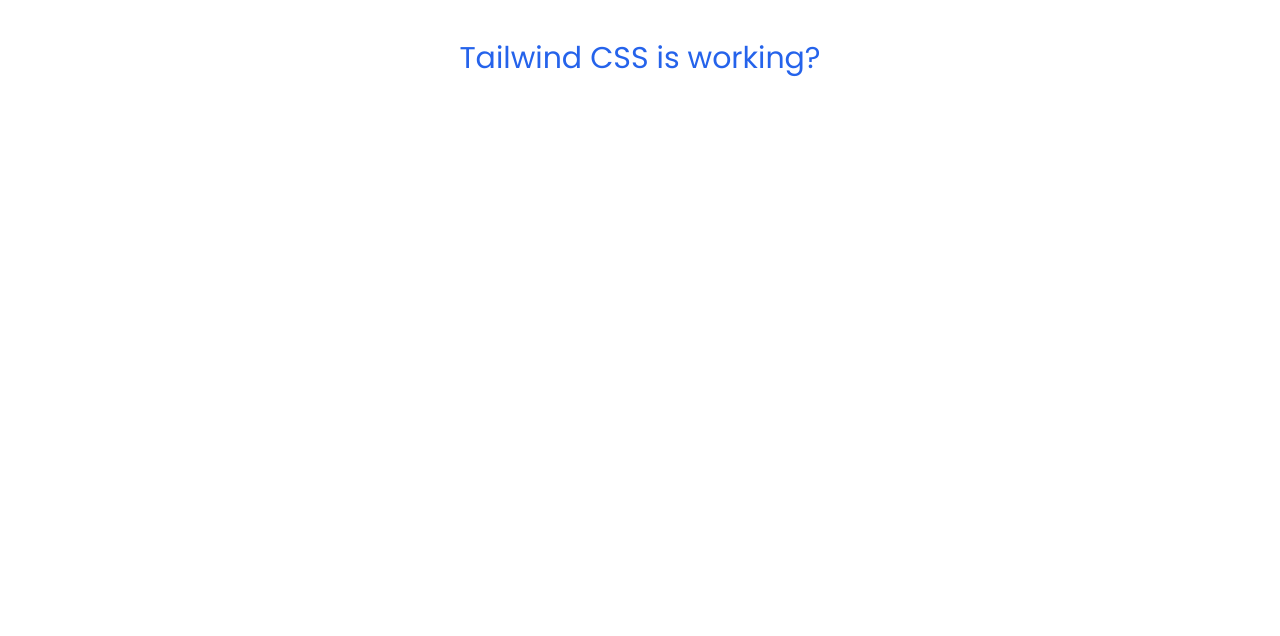
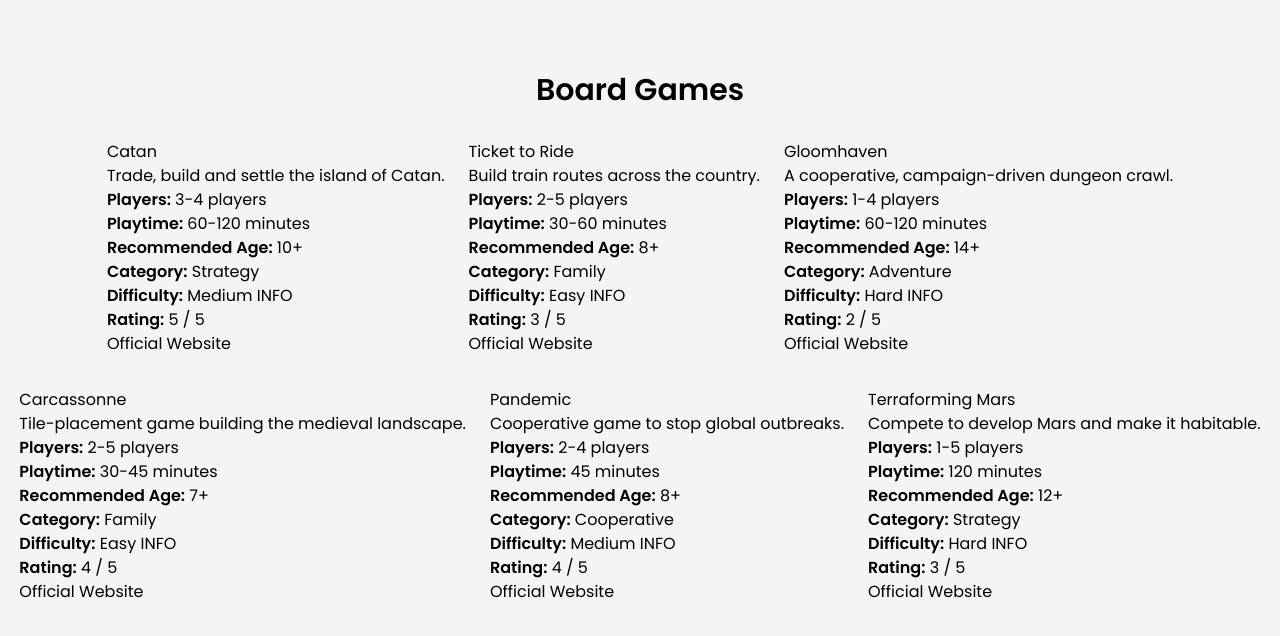
Before and after one commit to vokic/games-dashboard-pdf-export, an Angular app: page / in a window 1280 px wide. Shown: the top 636 px of the page. Built offline with nearby package versions, Linux system fonts and the light colour scheme.

Commit message:
Game card component, data display, layout

```diff
--- a/src/app/app.component.html
+++ b/src/app/app.component.html
@@ -1,3 +1,8 @@
-<div class="text-center mt-10 text-3xl text-blue-600">
-  Tailwind CSS is working?
+<div class="bg-gray-100 py-10">
+  <h1 class="text-3xl font-bold text-center my-8">Board Games</h1>
+
+
+  <div class="flex flex-wrap justify-center gap-x-6 gap-y-8">
+    <app-game-card *ngFor="let game of boardGames" [game]="game"></app-game-card>
+  </div>
 </div>
--- a/src/app/app.component.ts
+++ b/src/app/app.component.ts
@@ -1,11 +1,16 @@
 import { Component } from '@angular/core';
+import { CommonModule } from '@angular/common'; // <-- import this
+import { GameCardComponent } from './components/game-card/game-card.component';
+import { BoardGame } from './models/board-game.model';
+import { BOARD_GAMES } from './data/board-games.data';
 
 @Component({
   selector: 'app-root',
-  imports: [],
+  standalone: true,
+  imports: [CommonModule, GameCardComponent], // <-- add CommonModule here
   templateUrl: './app.component.html',
-  styleUrl: './app.component.css'
+  styleUrls: ['./app.component.css'],
 })
 export class AppComponent {
-  title = 'rbt-candidate-viktor-vokic';
+  boardGames: BoardGame[] = BOARD_GAMES;
 }
--- /dev/null
+++ b/src/app/components/game-card/game-card.component.html
@@ -0,0 +1,27 @@
+<div>
+    <h2>{{ game.name }}</h2>
+    <p>{{ game.description }}</p>
+
+    <ul>
+        <li><strong>Players:</strong> {{ game.numberOfPlayers }}</li>
+        <li><strong>Playtime:</strong> {{ game.playtime }}</li>
+        <li><strong>Recommended Age:</strong> {{ game.recommendedAge }}</li>
+        <li><strong>Category:</strong> {{ game.category }}</li>
+
+        <li>
+            <strong>Difficulty:</strong>
+            <span>
+                {{ game.difficulty }}
+                <span title="{{ difficultyTooltips[game.difficulty] }}">INFO</span>
+            </span>
+        </li>
+
+        <li>
+            <strong>Rating:</strong> {{ game.rating }} / 5
+        </li>
+    </ul>
+
+    <a href="{{ game.website }}" target="_blank" rel="noopener noreferrer">
+        Official Website
+    </a>
+</div>
--- /dev/null
+++ b/src/app/components/game-card/game-card.component.ts
@@ -0,0 +1,14 @@
+import { Component, Input } from '@angular/core';
+import { BoardGame, difficultyTooltips } from '../../models/board-game.model';
+
+@Component({
+  selector: 'app-game-card',
+  templateUrl: './game-card.component.html',
+  styleUrls: ['./game-card.component.css'],
+  standalone: true,
+})
+export class GameCardComponent {
+  @Input() game!: BoardGame;
+
+  difficultyTooltips = difficultyTooltips;
+}
--- a/src/app/data/board-games.data.ts
+++ b/src/app/data/board-games.data.ts
@@ -10,7 +10,7 @@
     category: 'Strategy',
     difficulty: 'Medium',
     website: 'https://www.catan.com/',
-    rating: 4.3,
+    rating: 5,
   },
   {
     name: 'Ticket to Ride',
@@ -21,7 +21,7 @@
     category: 'Family',
     difficulty: 'Easy',
     website: 'https://www.daysofwonder.com/tickettoride/en/',
-    rating: 4.0,
+    rating: 3,
   },
   {
     name: 'Gloomhaven',
@@ -32,7 +32,7 @@
     category: 'Adventure',
     difficulty: 'Hard',
     website: 'https://www.cephalofair.com/gloomhaven',
-    rating: 4.8,
+    rating: 2,
   },
   {
     name: 'Carcassonne',
@@ -43,7 +43,7 @@
     category: 'Family',
     difficulty: 'Easy',
     website: 'https://www.zmangames.com/en/games/carcassonne/',
-    rating: 4.2,
+    rating: 4,
   },
   {
     name: 'Pandemic',
@@ -54,7 +54,7 @@
     category: 'Cooperative',
     difficulty: 'Medium',
     website: 'https://www.zmangames.com/en/games/pandemic/',
-    rating: 4.5,
+    rating: 4,
   },
   {
     name: 'Terraforming Mars',
@@ -65,6 +65,6 @@
     category: 'Strategy',
     difficulty: 'Hard',
     website: 'https://strongholdgames.com/collections/terraforming-mars',
-    rating: 4.7,
+    rating: 3,
   },
 ];
```
Also changed, not shown: src/app/components/game-card/game-card.component.css (added).
